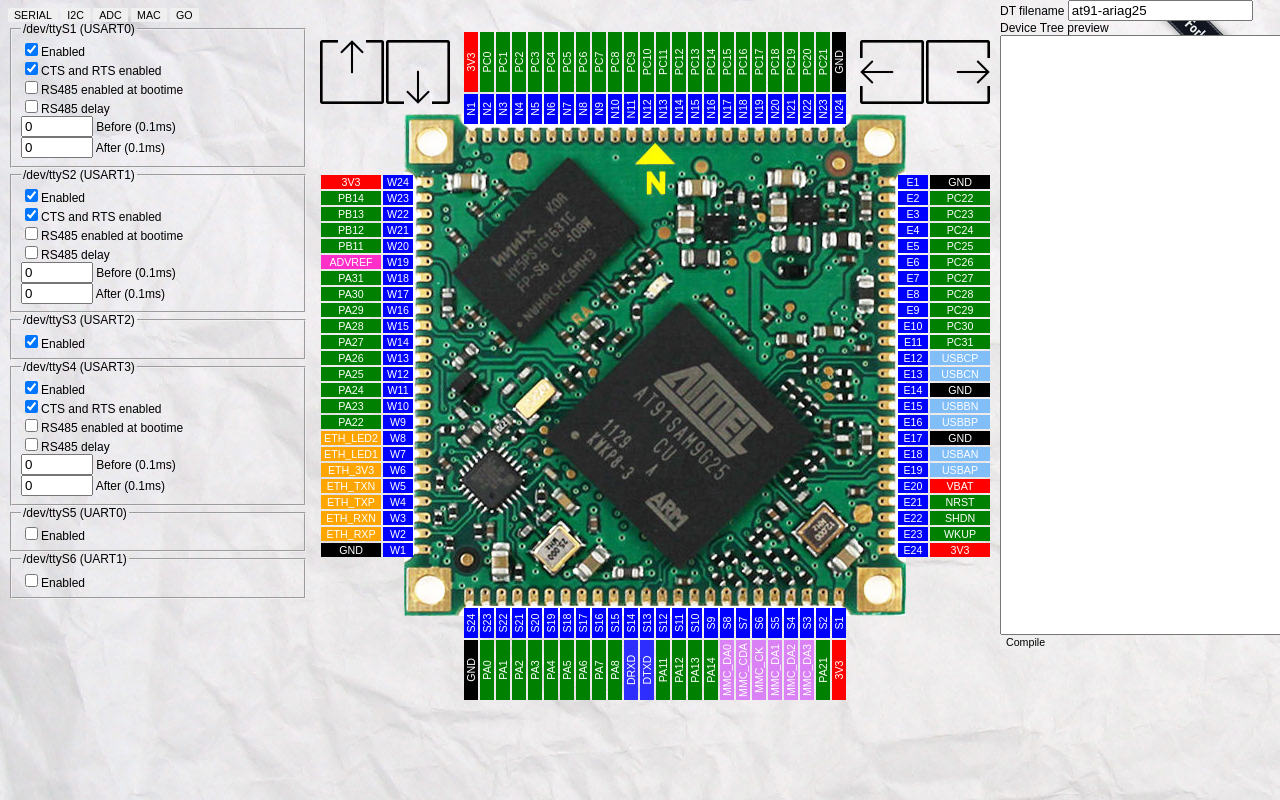
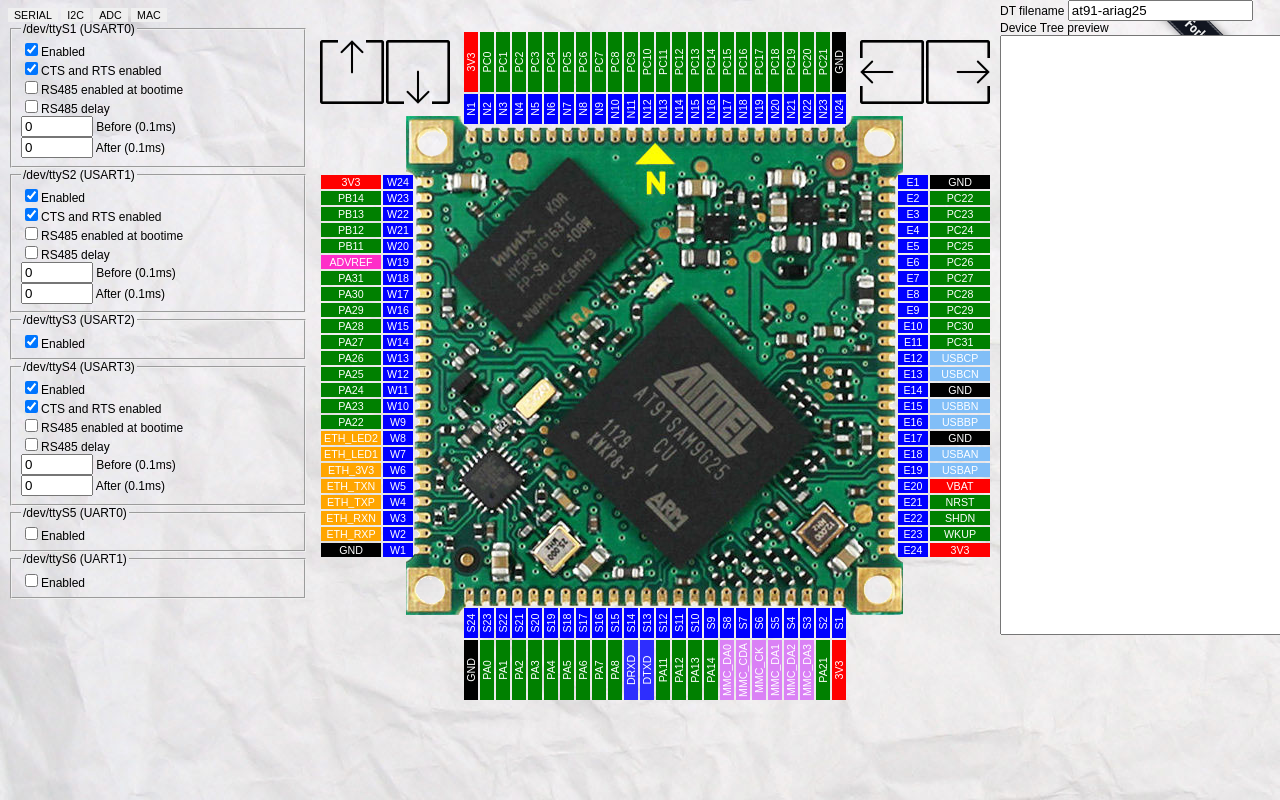
Before and after one commit to tanzilli/pinout-aria, a plain HTML site: page index.html in a window 1280 px wide. Drawn offline with Linux system fonts and the light colour scheme; no server answers.

Commit message:
Deleted unplemented buttons

```diff
--- a/index.html
+++ b/index.html
@@ -15,7 +15,7 @@
 <button onClick="showHwI2c()">I2C</button>
 <button onClick="showHwAdc()">ADC</button>
 <button onClick="showHwMac()">MAC</button>
-<button onClick="showSignal('PA0','TXD0')">GO</button>
+<!--<button onClick="showSignal('PA0','TXD0')">DUMMY</button>-->
 
 <div class="hwsections" id="hwserial">
 	<fieldset>
@@ -104,7 +104,7 @@
 	<div id="div_bottom_pins"></div>
 	<div id="div_left_pins"></div>
 	<div id="div_ariag25_image">
-		<img id="ariag25_image" src="images/ariag25.jpg"/>
+		<img id="ariag25_image" src="images/ariag25.png"/>
 	</div>
 </div>
 
@@ -116,7 +116,7 @@
 	<br/>
 	<textarea id="textarea_dts"></textarea>
 	<br/>
-	<button onClick="compile()">Compile</button>
+	<!--<button onClick="compile()">Compile</button>-->
 	<br/>
 	<br/>
 	<div id="dtblink"></div>
```
